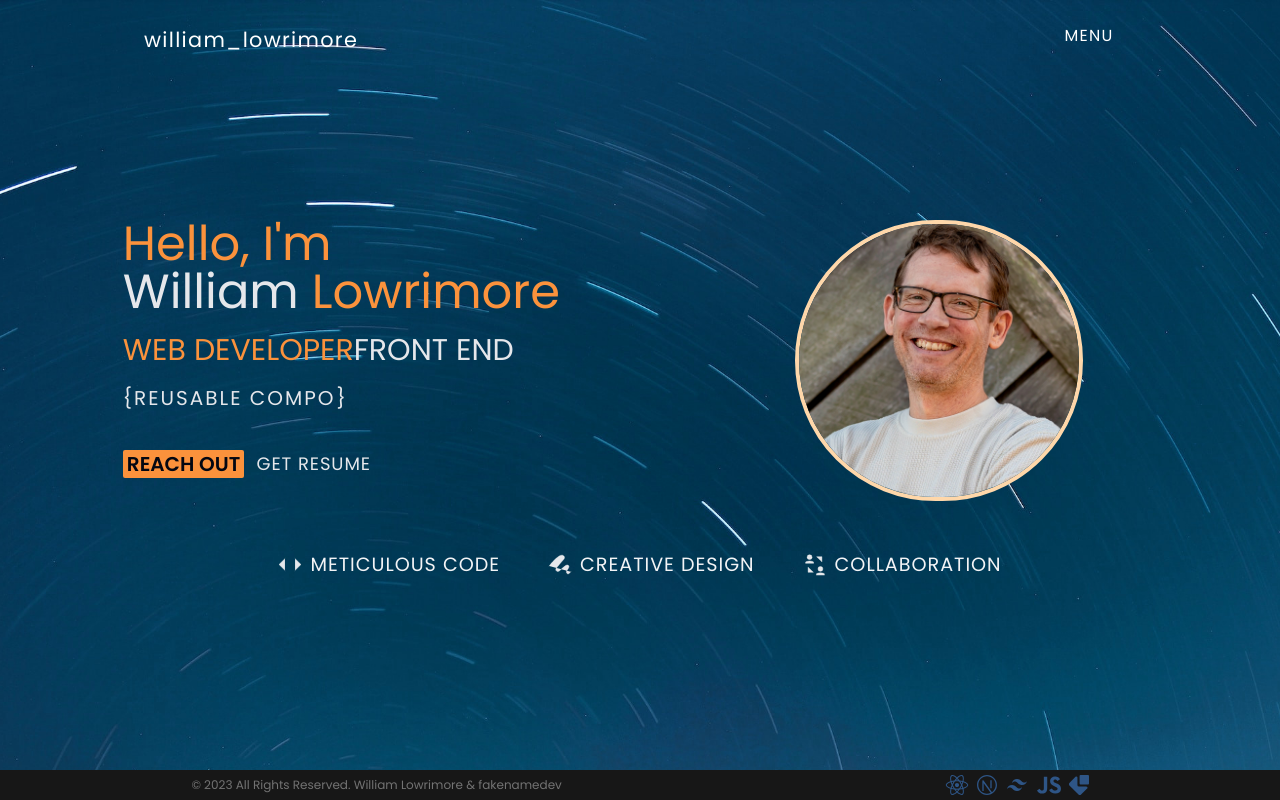
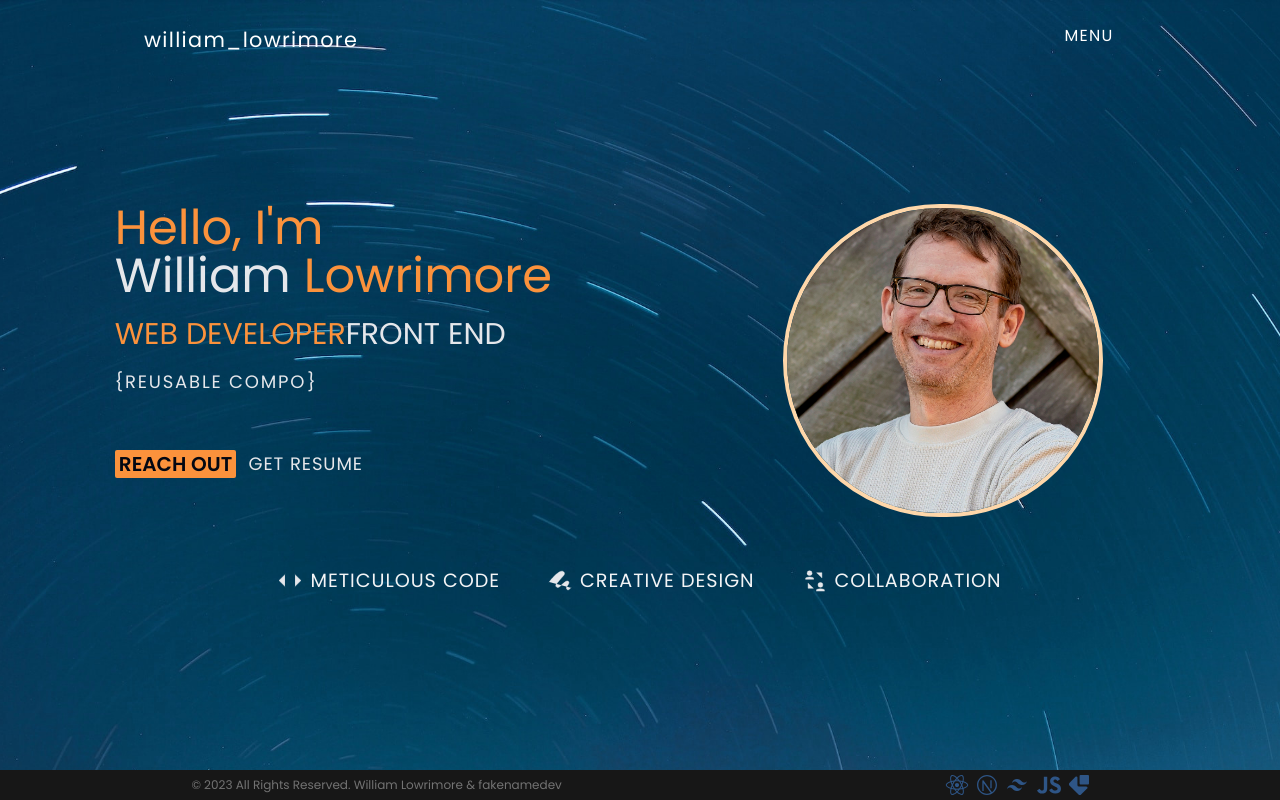
Before and after one commit to wlowrimore/reaxt_port23, a Next.js app: page /components/home in a window 1280 px wide. Built offline with nearby package versions, Linux system fonts and the light colour scheme.

Commit message:
tweaks somemore home page and corrects responsive styling on about page

```diff
--- a/app/components/DescAnimate.jsx
+++ b/app/components/DescAnimate.jsx
@@ -6,7 +6,7 @@ import Typewriter from "typewriter-effect";
 const DescAnimate = () => {
   return (
     <div>
-      <h3 className="text-sm md:text-xl text-gray-200 uppercase py-4 w-full px-0 tracking-widest">
+      <h3 className="text-sm md:text-lg text-gray-200 uppercase py-4 w-full px-0 tracking-widest">
         <Typewriter
           options={{
             strings: [
--- a/app/components/about/Bio.jsx
+++ b/app/components/about/Bio.jsx
@@ -1,21 +1,24 @@
 const Bio = () => {
   return (
-    <p className="mx-4 2xl:text-lg 2xl:pb-8">
+    <p className="xl:text-xl">
       I am a <strong>Frontend Developer / Engineer</strong> from Nashville, TN.
       My certifiation is in <strong>Full Stack Web Development</strong>
       where I have studied and contributed to MERN, PERN, Django | Python and
       Ruby on Rails real-world and study projects (respectively). However, I
       found that my focus was being drawn in toward{" "}
       <strong>Design and User Experience</strong>.
+      <br /> <br />
+      My background is firmly rooted in the arts, particularly music. For two
+      decades I have studied, performed, taught, produced and composed music.
       <br />
-      My background is firmly rooted in the arts, particularly music. For two
-      decades I have studied, performed, taught, produced and composed music. My
-      experience working as a collaborator in numerous song writing teams has
+      <br />
+      My experience working as a collaborator in numerous song writing teams has
       solidified a strong set of skills that include{" "}
       <strong>
         creative thinking, problem solving, team etiquette, empathy and humility
       </strong>
       .
+      <br />
       <br />
       My goal is to utilize these soft skills in an environment where I will
       contribute, and continue to learn and create cutting edge technologies.
--- a/app/components/about/about.css
+++ /dev/null
@@ -1,5 +0,0 @@
-.cust-bg-dkmd {
-  background-image: url('/images/bgoverlay-dkmd.jpg');
-  background-size: cover;
-  height: 100vh;
-}
--- a/app/components/about/page.jsx
+++ b/app/components/about/page.jsx
@@ -13,24 +13,18 @@ import Bio from "./Bio";
 const About = () => {
   return (
     <div className="min-h-screen bg-custombg2 bg-fixed bg-no-repeat bg-cover flex flex-col justify-center bg-center">
-      <div className="grid grid-cols-1 md:grid-cols-2 2xl:mx-[24rem]">
-        {/* left side grid */}
-        <section className="flex items-center">
-          <Fade
-            cascade
-            direction="up"
-            damping={1}
-            triggerOnce="true"
-            className="flex flex-col items-start relative 2xl:right-2"
-          >
+      <div className="grid grid-cols-1 lg:grid-cols-2 px-4 py-4 md:py-6 lg:py-12">
+        {/* left/top side grid */}
+        <section className="flex items-center md:justify-center ">
+          <Fade cascade direction="up" damping={1} triggerOnce="true">
             <Image
               src={FamPenguin}
               width={500}
               height={500}
               alt="William with family"
-              className="rounded-md shadow-md shadow-slate-600"
+              className="md:w-full lg:w-3/4 lg:mt-[-8rem] rounded-sm shadow-md shadow-slate-600"
             />
-            <div className="absolute w-44 2xl:w-96 z-10 left-[-11rem] 2xl:left-[-14rem] top-[6rem] 2xl:top-[5rem]">
+            <div className="absolute w-32 md:w-64 z-10 left-[-7.3rem] md:left-[-13rem] lg:left-[-17rem] top-[3rem] md:top-[6.5rem] lg:top-6">
               <Image
                 src={SelfGig}
                 width={500}
@@ -42,9 +36,9 @@ const About = () => {
           </Fade>
         </section>
 
-        {/* left side grid */}
-        <section className="2xl:mx-8 my-4">
-          <h2 className="2xl:text-xl text-orange-400 md:rounded-md pl-2 py-2 md:mx-3 bg-gray-800 uppercase">
+        {/* right/bottom side grid */}
+        <section className="py-4 lg:py-20 xl:pr-[10rem]">
+          <h2 className="text-orange-400 md:text-2xl md:w-full rounded-md pl-2 py-2 bg-gray-800 uppercase">
             About
           </h2>
           <Fade
@@ -54,7 +48,7 @@ const About = () => {
             className="flex flex-wrap mt-4 w-full overflow-y-auto"
           >
             <Bio />
-            <div className="mx-4 lg:grid grid-cols-2">
+            <div className="hidden md:block lg:grid grid-cols-2">
               <div className="flex flex-col">
                 <div className="flex items-center">
                   <h2 className="2xl:text-xl font-semibold">Name:</h2>&nbsp;
@@ -84,7 +78,7 @@ const About = () => {
                 </div>
               </div>
             </div>
-            <div className="flex justify-start mx-4 text-center 2xl:pt-6">
+            <div className="hidden md:block justify-start text-center 2xl:pt-6">
               <p className="2xl:text-[1.5rem] font-semibold">
                 Full Stack Web Development Certification
               </p>
--- a/app/components/home/home.css
+++ b/app/components/home/home.css
@@ -1,4 +1,11 @@
 .self {
-  width: 18rem;
+  width: 20rem;
   height: auto;
 }
+
+@media screen and (max-width: 1024px) {
+  .self {
+    width: 16rem;
+    height: auto;
+  }
+}
--- a/app/components/home/page.jsx
+++ b/app/components/home/page.jsx
@@ -17,12 +17,12 @@ const Home = () => {
     <main className="min-h-screen bg-custombg1 bg-no-repeat bg-fixed bg-cover bg-center flex flex-col justify-center items-center">
       <div className="grid grid-cols-1 md:grid-cols-2 lg:gap-40 mx-auto">
         {/* left/top section of grid */}
-        <section className="flex flex-col justify-center items-center lg:items-start mx-auto">
+        <section className="flex flex-col justify-center items-center md:items-start lg:items-start mx-auto">
           <div>
             <p className="text-2xl text-center md:text-start md:text-3xl xl:text-5xl text-orange-400">
               Hello, I&apos;m
             </p>
-            <h1 className="text-2xl md:text-4xl xl:text-5xl pb-4 text-gray-200">
+            <h1 className="text-2xl md:text-4xl md:pr-2 xl:text-5xl pb-4 text-gray-200">
               William&nbsp;<span className="text-orange-400">Lowrimore</span>
             </h1>
           </div>
@@ -38,7 +38,7 @@ const Home = () => {
           <DescAnimate />
 
           {/* buttons group */}
-          <div className="flex h-full items-center 2xl:mt-8">
+          <div className="flex h-full items-center md:justify-start">
             <button
               href="/contact"
               type="button"
--- a/styles/globals.css
+++ b/styles/globals.css
@@ -2,14 +2,35 @@
 @tailwind components;
 @tailwind utilities;
 
-html {
-  height: 100vh;
-  width: 100vw;
+* {
+  box-sizing: border-box;
+}
+
+body {
   margin: 0;
   padding: 0;
 }
 
-body {
-  color: #000;
-  background-color: #fff;
-}
+body::-webkit-scrollbar {
+  width: 0.25rem;
+  }
+
+  body::-webkit-scrollbar-track {
+  background: #1f2937;
+  }
+
+  body::-webkit-scrollbar-thumb {
+  background: transparent;
+  }
+
+.scrollbar::-webkit-scrollbar {
+  width: 0.15rem;
+  }
+
+  .scrollbar::-webkit-scrollbar-track {
+  background: transparent;
+  }
+
+  .scrollbar::-webkit-scrollbar-thumb {
+  background: indianred;
+  }
```
